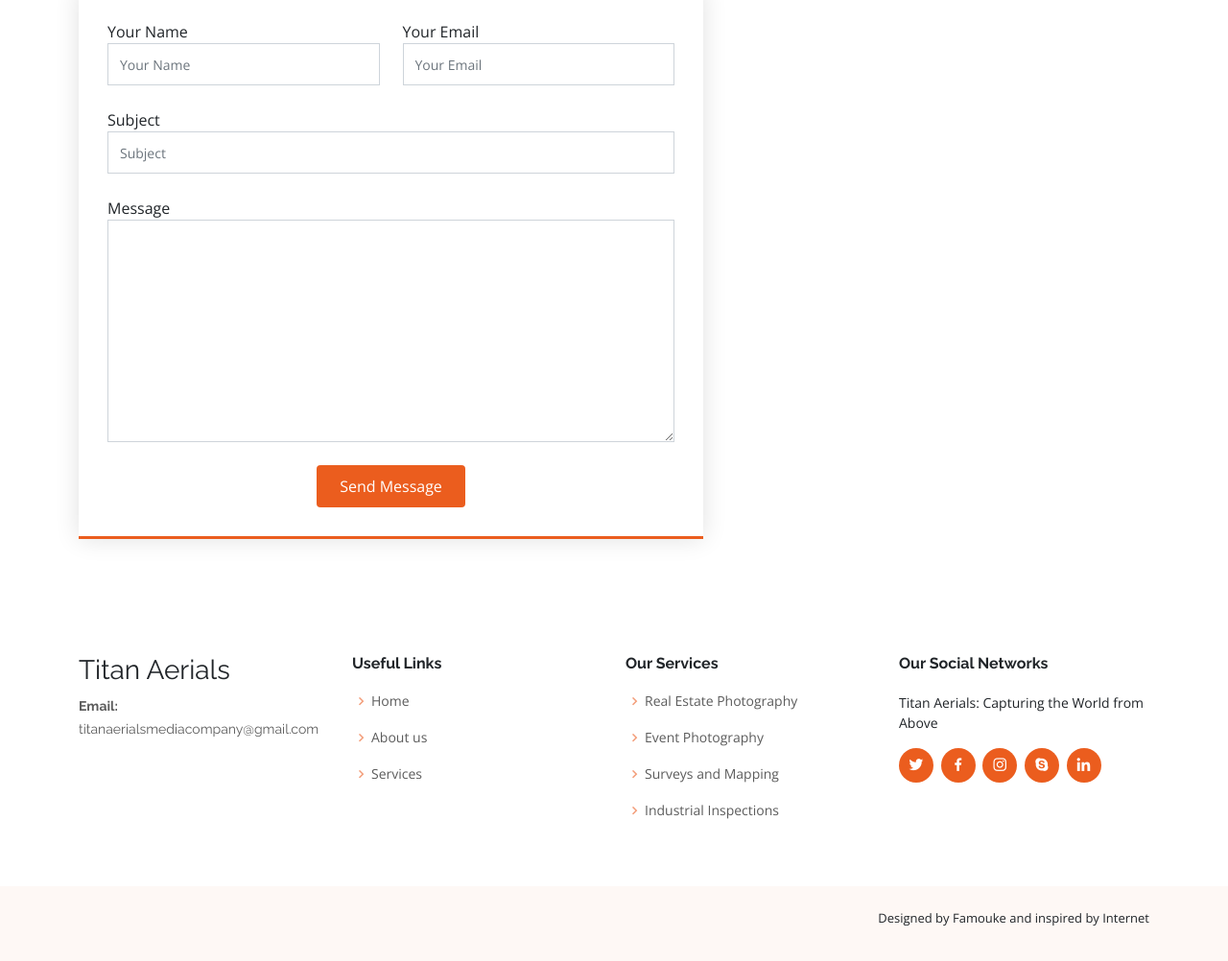
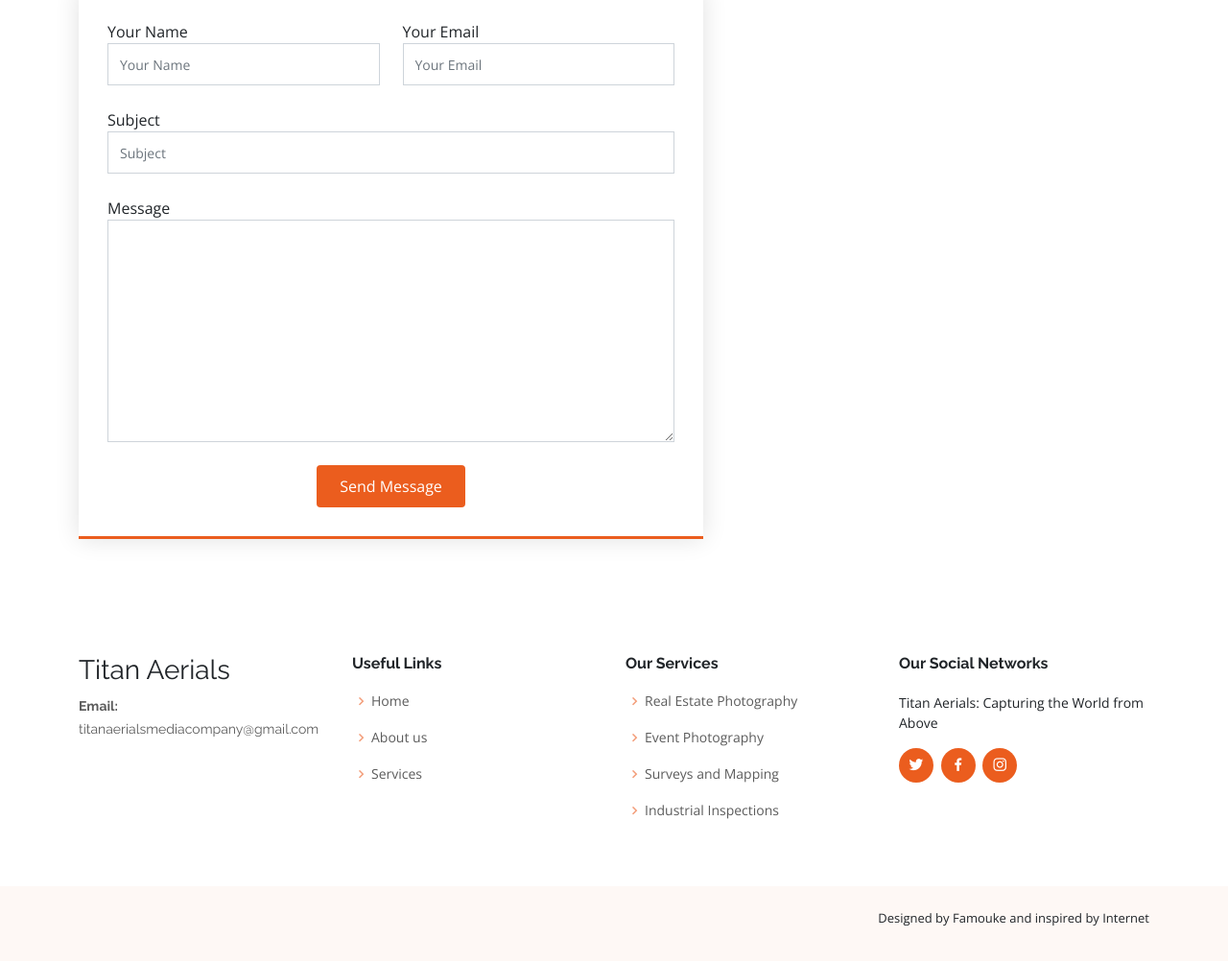
Before and after one commit to TitanAerials/TitanAerials.github.io, a plain HTML site: page index.html in a window 1280 px wide. Shown: the part 3119-4121 px from the top of the page at 96% size. Drawn offline with nearby package versions, Linux system fonts and the light colour scheme.

Commit message:
syncing last socials

```diff
--- a/index.html
+++ b/index.html
@@ -522,8 +522,6 @@
               <a href="#" class="twitter"><i class="bx bxl-twitter"></i></a>
               <a href="#" class="facebook"><i class="bx bxl-facebook"></i></a>
               <a href="#" class="instagram"><i class="bx bxl-instagram"></i></a>
-              <a href="#" class="google-plus"><i class="bx bxl-skype"></i></a>
-              <a href="#" class="linkedin"><i class="bx bxl-linkedin"></i></a>
             </div>
           </div>
 
```
